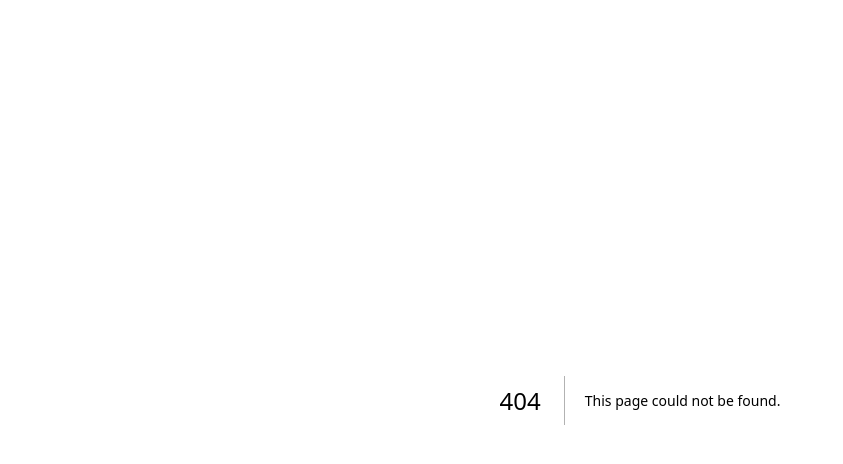
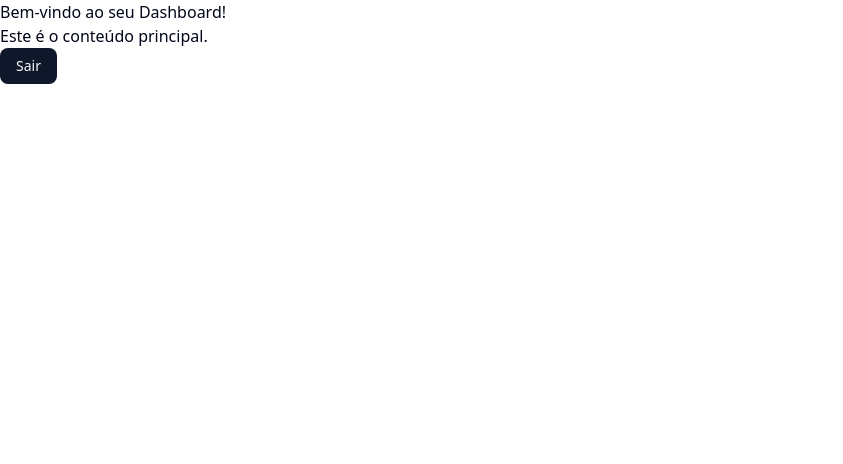
Before and after one commit to StivenF0/subman, a Next.js app in the folder frontend/: page /dashboard in a window 1280 px wide. Before the commit this address had no page. Shown: the top 464 px of the page, without its empty margins (0-843 px from the left). Built offline with nearby package versions, Linux system fonts and the light colour scheme; sample sign-in values are in the browser's storage.

Commit message:
feat: add loading state to dashboard and logout button to test auth

```diff
--- /dev/null
+++ b/frontend/src/app/dashboard/layout.tsx
@@ -0,0 +1,42 @@
+"use client";
+
+import { ReactNode } from "react";
+import { useAuth } from "@/contexts/AuthContext";
+import { useRouter } from "next/navigation";
+import { useEffect } from "react";
+import { Spinner } from "@/components/ui/spinner";
+
+export default function DashboardLayout({ children }: { children: ReactNode }) {
+  const { user, isLoading } = useAuth();
+  const router = useRouter();
+
+  useEffect(() => {
+    if (!isLoading && !user) {
+      router.push("/auth");
+    }
+  }, [user, isLoading, router]); // Dependências do efeito
+
+  // (Podes substituir isto por um componente "Spinner" do Shadcn)
+  if (isLoading) {
+    return (
+      <section className="w-full h-screen flex items-center justify-center">
+        <Spinner className="size-20" />
+      </section>
+    );
+  }
+
+  // 3. Se está logado (passou pela verificação do useEffect),
+  // mostra o conteúdo da página (o 'children')
+  if (user) {
+    return (
+      <main>
+        {/* Aqui podes adicionar uma Navbar/Sidebar do Dashboard */}
+        {children}
+      </main>
+    );
+  }
+
+  // 4. Se não está a carregar e não tem usuário, retorna null
+  // (o useEffect já está a tratar do redirecionamento)
+  return null;
+}
--- /dev/null
+++ b/frontend/src/app/dashboard/page.tsx
@@ -0,0 +1,20 @@
+"use client";
+
+import { Button } from "@/components/ui/button";
+import { useAuth } from "@/contexts/AuthContext";
+
+export default function DashboardPage() {
+  const { logout } = useAuth();
+
+  const handleClick = async () => {
+    await logout();
+  };
+
+  return (
+    <div>
+      <h1>Bem-vindo ao seu Dashboard!</h1>
+      <p>Este é o conteúdo principal.</p>
+      <Button onClick={handleClick}>Sair</Button>
+    </div>
+  );
+}
```
